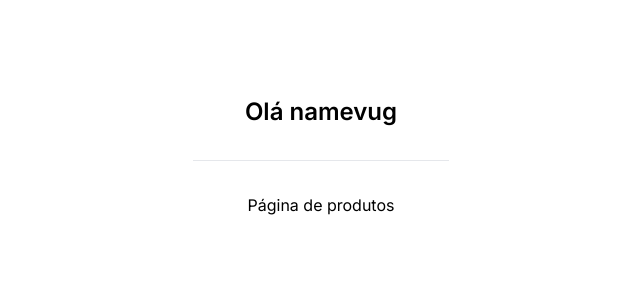
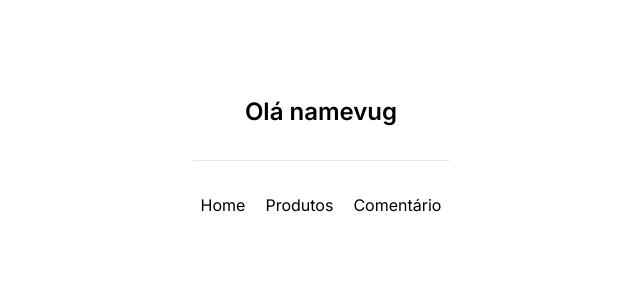
Before and after one commit to Vug-studies/next13-fabiovedovelli, a Next.js app: page / in a window 1280 px wide. Shown: the top 300 px of the page, without its empty margins (319-959 px from the left). Built offline with nearby package versions, Linux system fonts and the light colour scheme.

Commit message:
fix: navlist

```diff
--- a/src/app/page.tsx
+++ b/src/app/page.tsx
@@ -7,10 +7,17 @@ export default async function Home() {
 
       <hr className="w-64 h-px my-8 bg-gray-200 border-0 dark:bg-gray-700" />
       <span className="absolute px-3 font-medium text-gray-900 -translate-x-1/2 bg-white left-1/2 dark:text-white dark:bg-gray-900" />
-
+      <div className="flex gap-5">
+      <Link href='/'>
+        <p>Home</p>
+      </Link>
       <Link href='/products'>
-        <p>Página de produtos</p>
+        <p>Produtos</p>
       </Link>
+      <Link href='/comments'>
+        <p>Comentário</p>
+      </Link>
+      </div>
     </main>
   )
 }
--- a/src/app/products/layout.tsx
+++ b/src/app/products/layout.tsx
@@ -22,10 +22,17 @@ export default function RootLayout({
 
     <hr className="w-64 h-px my-8 bg-gray-200 border-0 dark:bg-gray-700" />
     <span className="absolute px-3 font-medium text-gray-900 -translate-x-1/2 bg-white left-1/2 dark:text-white dark:bg-gray-900" />
-
-    <Link href='/'>
-    <p>Home</p>
-    </Link>
+    <div className="flex gap-5">
+      <Link href='/'>
+        <p>Home</p>
+      </Link>
+      <Link href='/products'>
+        <p>Produtos</p>
+      </Link>
+      <Link href='/comments'>
+        <p>Comentário</p>
+      </Link>
+      </div>
     <br />
     {children}
     </main>
```
